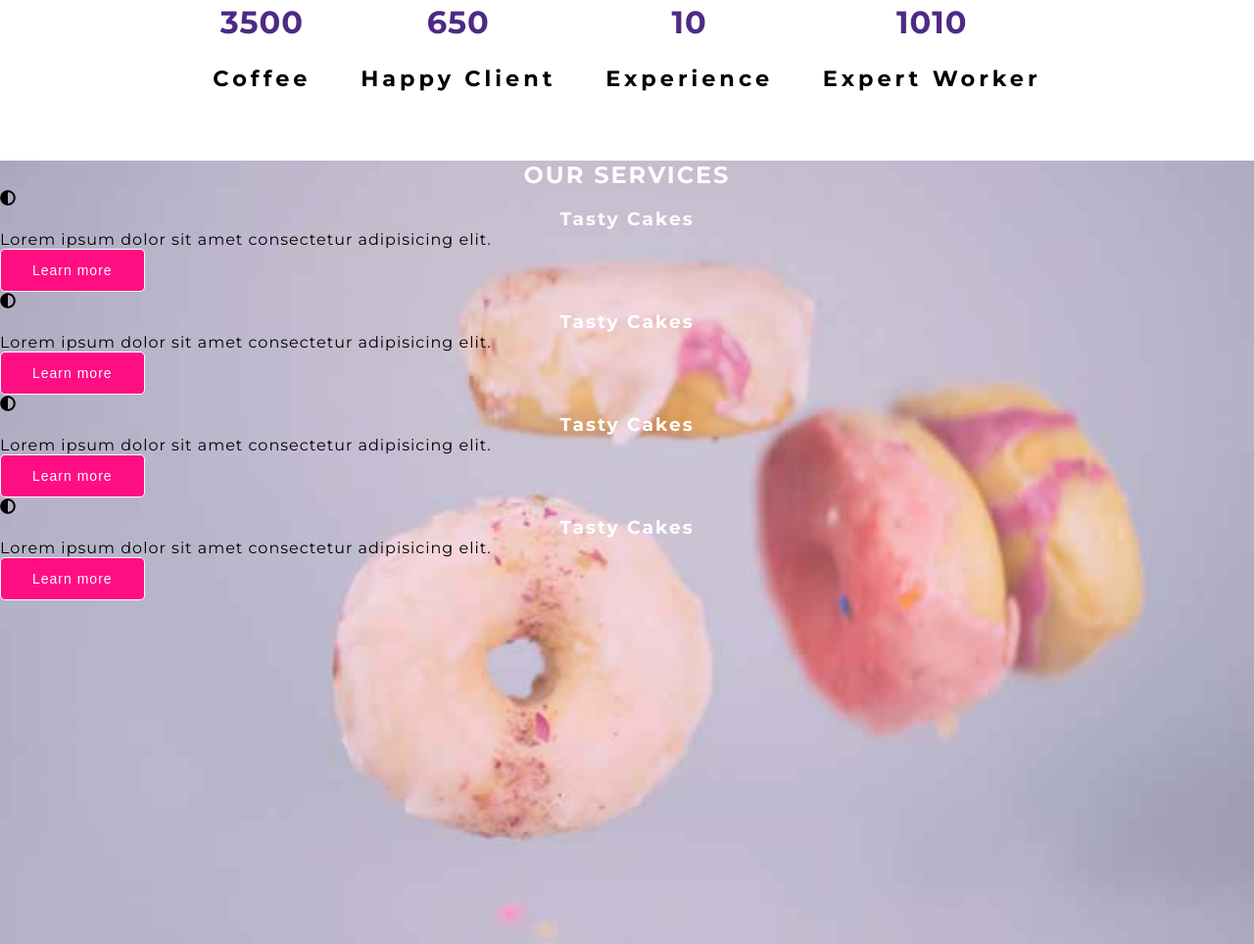
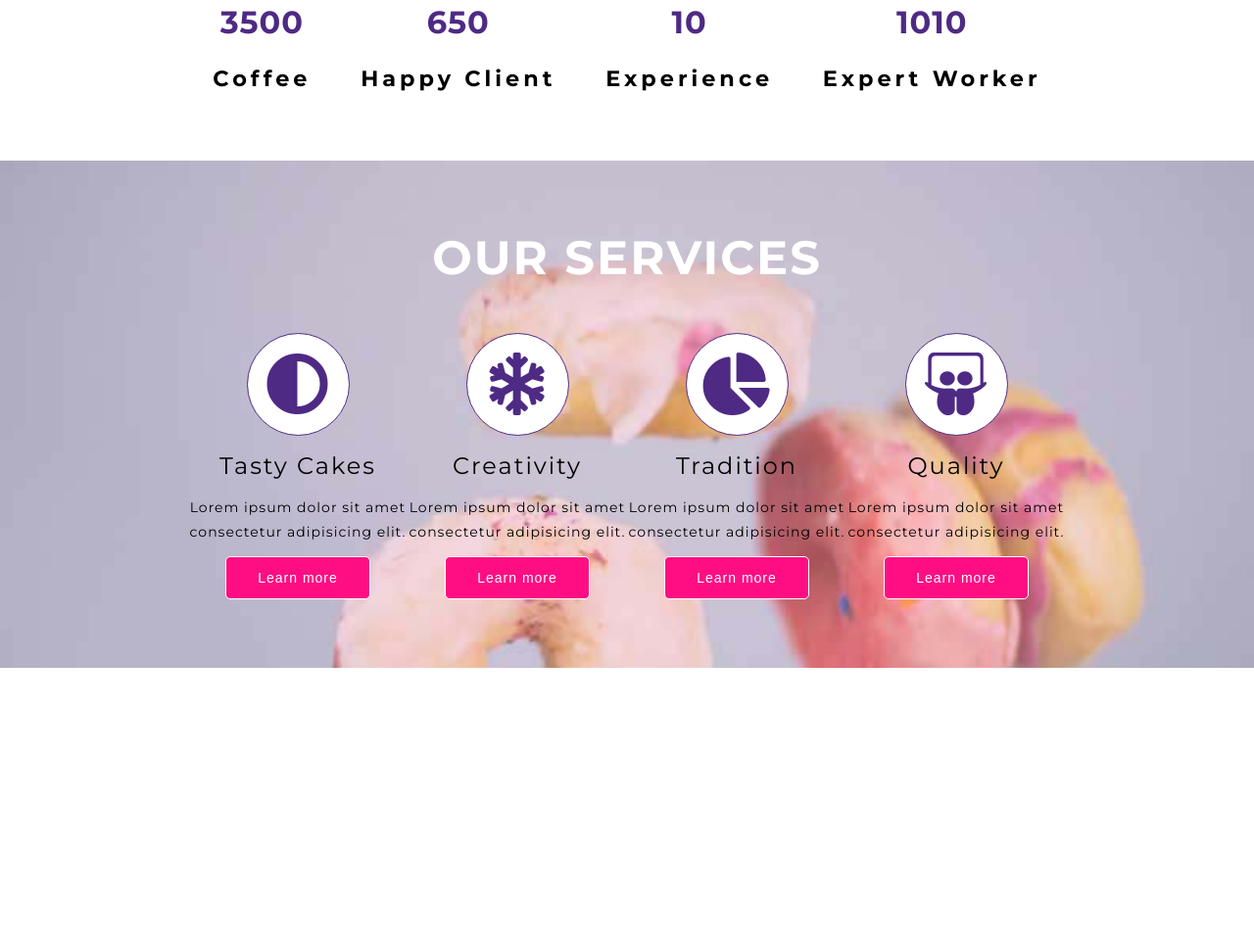
Before and after one commit to hiepx7/html, a plain HTML site: page bake/index.html in a window 1280 px wide. Shown: the part 2065-3029 px from the top of the page at 98% size. After the commit the page ends 2747 px from the top, so only its background shows below. Drawn offline with nearby package versions, Linux system fonts and the light colour scheme.

Commit message:
Done Services

```diff
--- a/bake/css/main.css
+++ b/bake/css/main.css
@@ -172,6 +172,48 @@ header {
 /* SERVICES */
 .services{
   background-image: url(../img/s1.jpg);
-  height: 800px;
   background-size: cover;
+  padding: 4.375rem 0
 }
+.services__content{
+  display: flex;
+  width: 70%;
+  margin: 0 auto;
+  text-align: center;
+
+}
+.services h2{
+  font-size: 3rem;
+  margin-bottom: 3rem;
+}
+.services__content--item:hover {
+  cursor: pointer;
+}
+.services__content--item h3{
+  font-size: 1.5rem;
+  margin: 1rem 0;
+  font-weight: 500;
+  color: black;
+}
+.services__content--item p{
+  font-size: 0.875rem;
+  line-height: 1.5625rem;
+  margin-bottom: 0.75rem;
+}
+.services__content--item-icon{
+  background-color: white;
+  width: 6.5625rem;
+  height: 6.5625rem;
+  line-height: 6.5625rem;
+  border: 1px solid #4e2a84;
+  border-radius: 50%;
+  margin: 0 auto;
+  font-size: 4rem;
+  color: #4e2a84;
+  transition: all .5s;
+}
+.services__content--item:hover .services__content--item-icon{
+  color: #ff0e83;
+}
+
+/* GALLERY */
--- a/bake/index.html
+++ b/bake/index.html
@@ -125,26 +125,34 @@
       <h2>OUR SERVICES</h2>
       <div class="services__content">
         <div class="services__content--item">
-          <i class="fa fa-adjust"></i>
+          <div class="services__content--item-icon">
+            <i class="fa fa-adjust"></i>
+          </div>
           <h3>Tasty Cakes</h3>
           <p>Lorem ipsum dolor sit amet consectetur adipisicing elit.</p>
           <button>Learn more</button>
         </div>
         <div class="services__content--item">
-          <i class="fa fa-adjust"></i>
-          <h3>Tasty Cakes</h3>
+          <div class="services__content--item-icon">
+            <i class="fa fa-snowflake"></i>
+          </div>
+          <h3>Creativity</h3>
           <p>Lorem ipsum dolor sit amet consectetur adipisicing elit.</p>
           <button>Learn more</button>
         </div>
         <div class="services__content--item">
-          <i class="fa fa-adjust"></i>
-          <h3>Tasty Cakes</h3>
+          <div class="services__content--item-icon">
+            <i class="fa fa-chart-pie"></i>
+          </div>
+          <h3>Tradition</h3>
           <p>Lorem ipsum dolor sit amet consectetur adipisicing elit.</p>
           <button>Learn more</button>
         </div>
         <div class="services__content--item">
-          <i class="fa fa-adjust"></i>
-          <h3>Tasty Cakes</h3>
+          <div class="services__content--item-icon">
+            <i class="fab fa-slideshare"></i>
+          </div>
+          <h3>Quality</h3>
           <p>Lorem ipsum dolor sit amet consectetur adipisicing elit.</p>
           <button>Learn more</button>
         </div>
```
